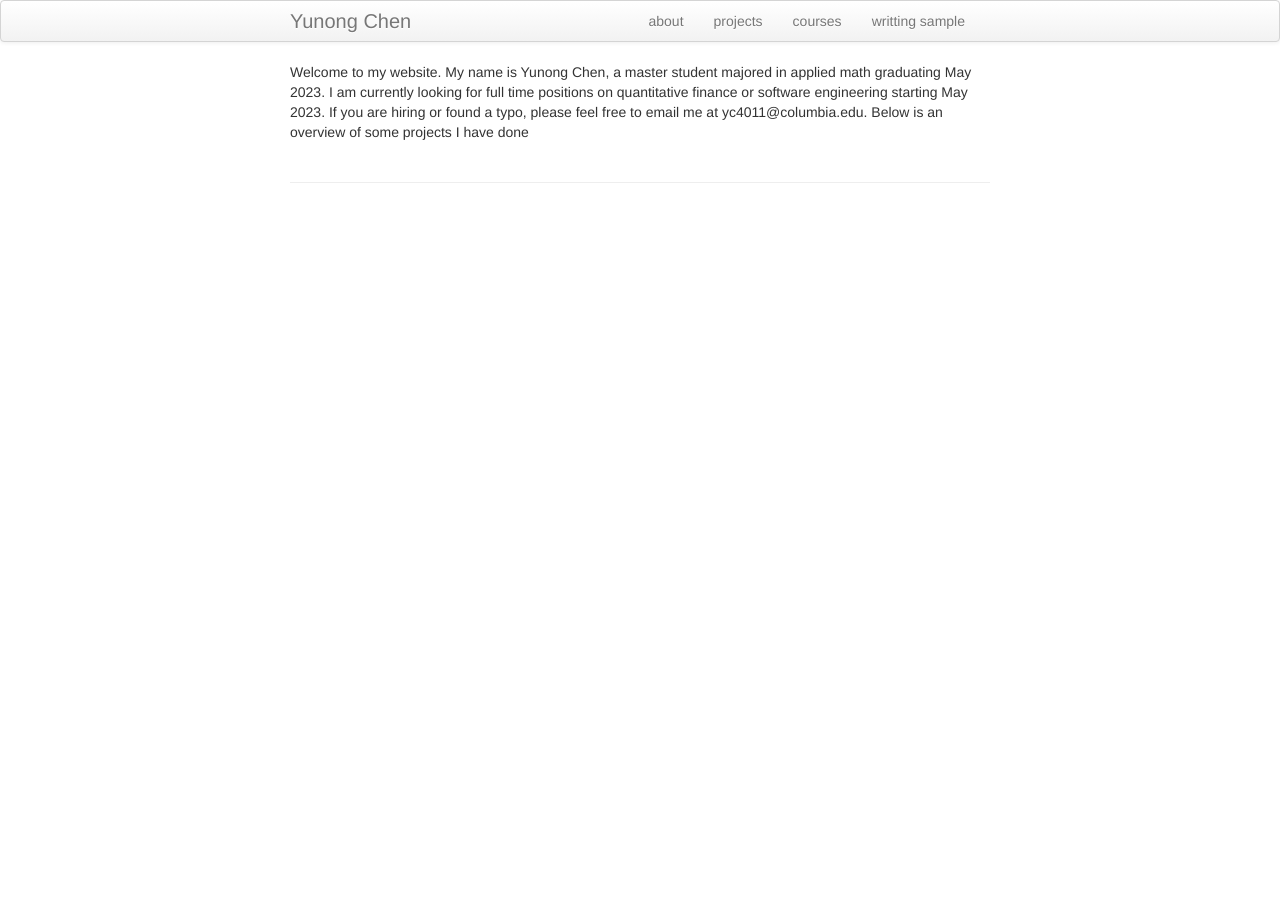
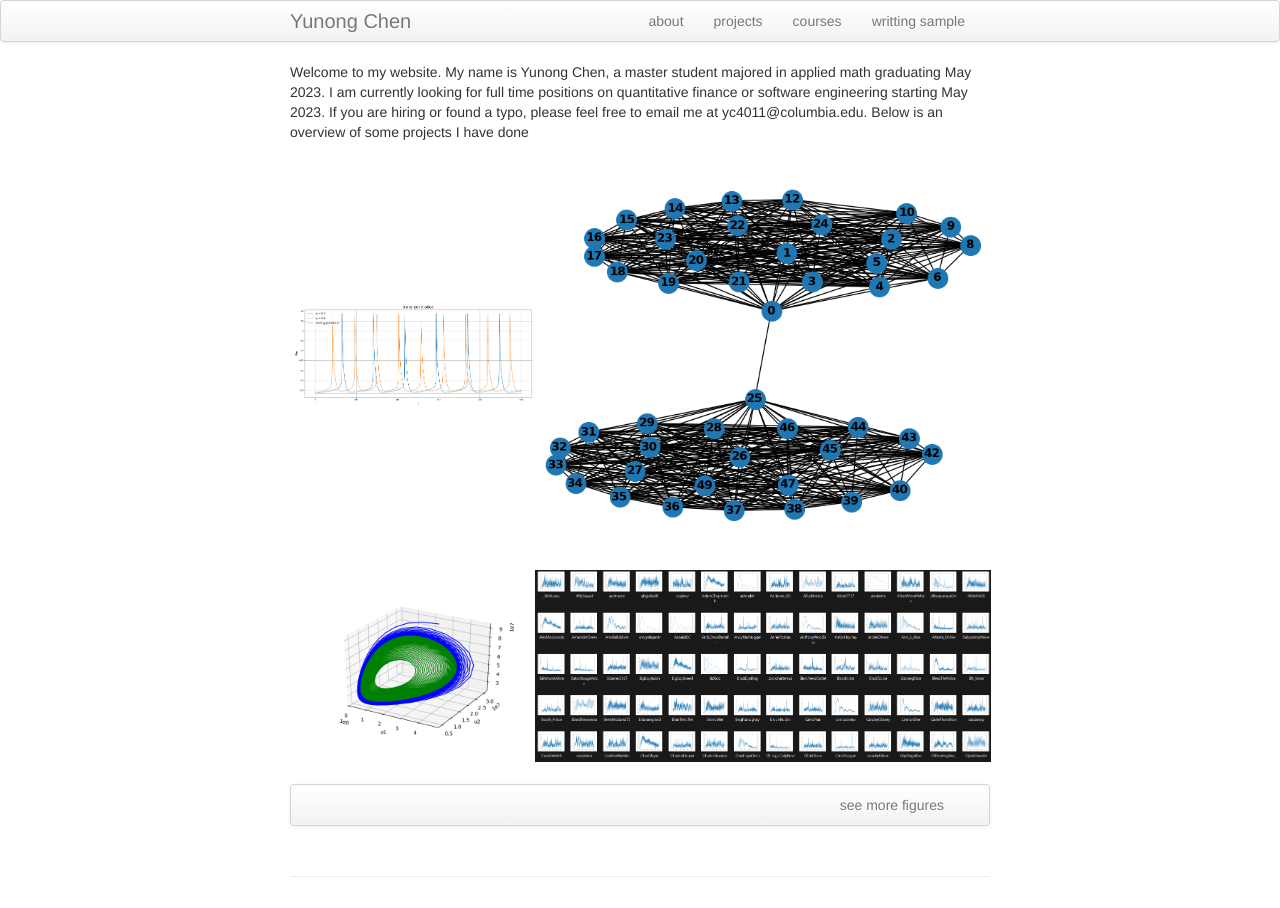
Before and after one commit to yunongch/yunongch.github.io, a Jekyll site: the page built from index.md, in a window 1280 px wide. Built offline with Jekyll 4.4.1, drawn with Linux system fonts in a browser that asks for light colours.

Commit message:
Update index.md

```diff
--- a/index.md
+++ b/index.md
@@ -6,3 +6,41 @@ keywords: statistics, data analytics
 ---
 
 Welcome to my website. My name is Yunong Chen, a master student majored in applied math graduating May 2023. I am currently looking for full time positions on quantitative finance or software engineering starting May 2023. If you are hiring or found a typo, please feel free to email me at yc4011@columbia.edu. Below is an overview of some projects I have done
+
+
+>>>>>>>
+<table class="wide">
+<tr>
+  <td class="left">
+    <a href="https://github.com/yunongch/simulation-of-a-common-neuron/blob/main/Project.ipynb">
+        <img src="assets/publpics/spike.png" alt="R/qtlcharts example" title="R/qtlcharts example"/>
+    </a>
+  </td>
+  <td class="right">
+    <a href="https://github.com/yunongch/Ultimatum-game">
+        <img src="assets/publpics/Figure_1.png" alt="Tian et
+        al. (2016) Fig 4" title="Tian et al. (2016) Fig 4"/>
+    </a>
+  </td>
+</tr>
+<tr>
+  <td class="left">
+    <a href="https://github.com/yunongch/cancer-cell-population-dynamic">
+        <img src="assets/publpics/Figure_2.png" alt="Broman et al. (2013) Fig 7" title="Broman et al. (2013) Fig 7"/>
+    </a>
+  </td>
+  <td class="right">
+    <a href="https://github.com/yunongch/twitter-study">
+        <img src="assets/publpics/ffts.png" alt="Tian et al. (2015) Fig 4" title="Tian et al. (2015) Fig 4"/>
+    </a>
+  </td>
+</tr>
+</table>
+
+<div class="navbar">
+  <div class="navbar-inner">
+      <ul class="nav">
+          <li><a href="https://github.com/yunongch">see more figures</a></li>
+      </ul>
+  </div>
+</div>
```
